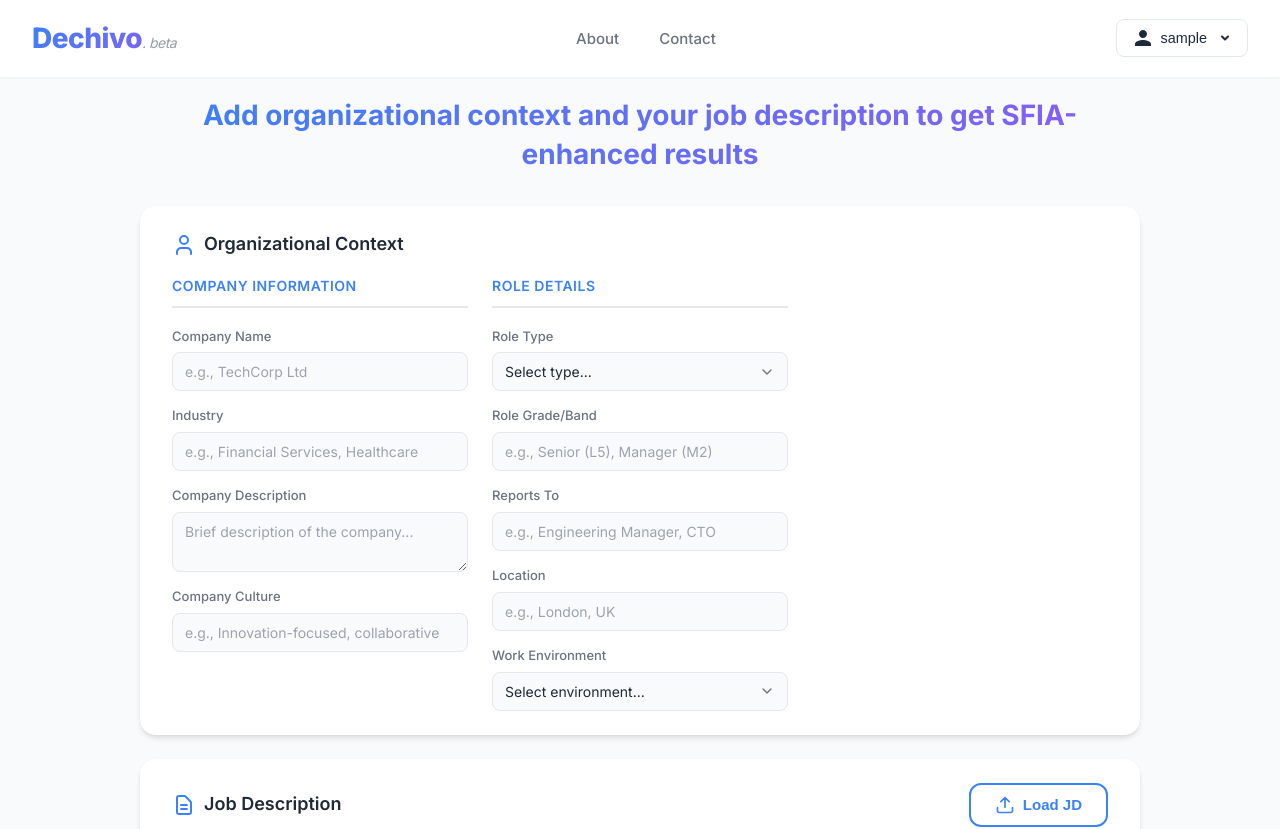
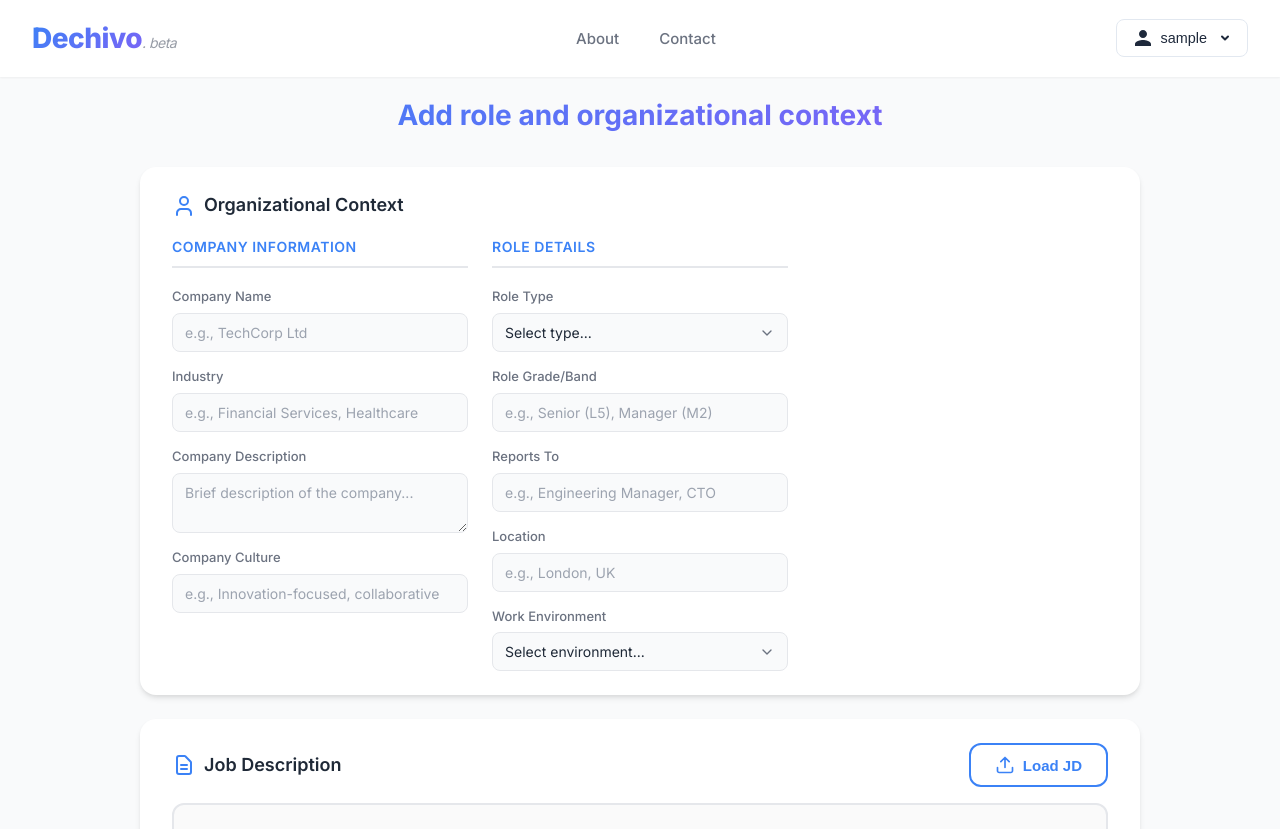
Before and after one commit to balu72/dechivo, a React (Vite) app in the folder frontend/: page /enhance in a window 1280 px wide. Shown: the top 829 px of the page. Built offline with nearby package versions, Linux system fonts and the light colour scheme; sample sign-in values are in the browser's storage.

Commit message:
Update Enhancement page heading text

```diff
--- a/frontend/src/pages/EnhancementPage.jsx
+++ b/frontend/src/pages/EnhancementPage.jsx
@@ -240,7 +240,7 @@ const EnhancementPage = () => {
                 )}
 
                 <div className="enhance-input-container">
-                    <h1 className="page-highlight">Add organizational context and your job description to get SFIA-enhanced results</h1>
+                    <h1 className="page-highlight">Add role and organizational context</h1>
 
                     {/* Organizational Context Section */}
                     <div className="input-section">
```
